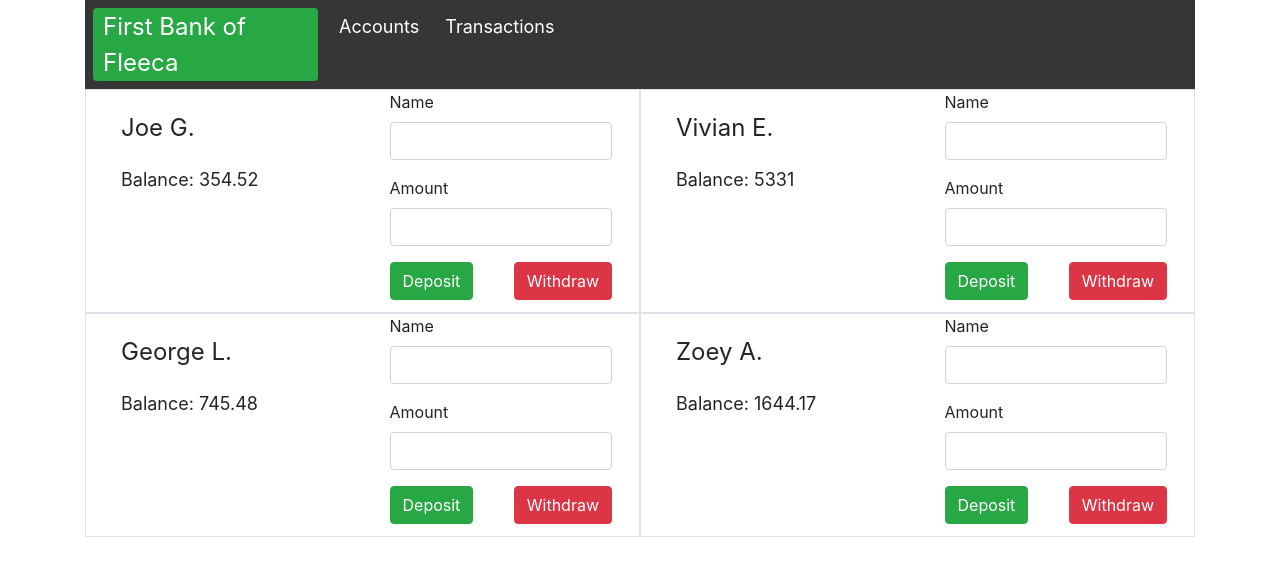
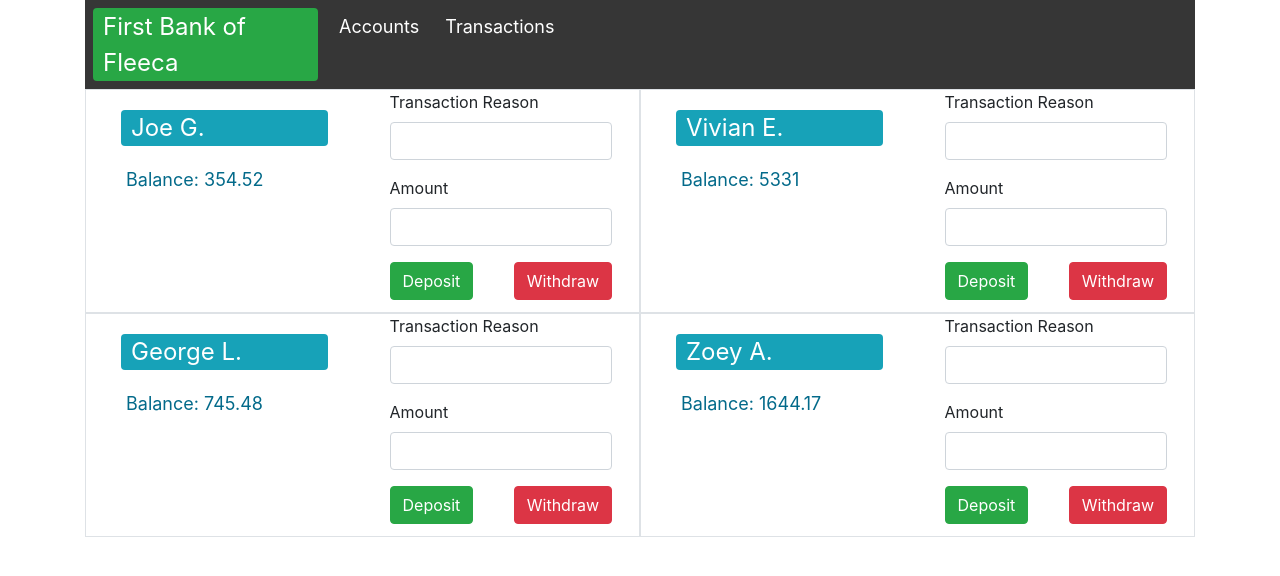
Before and after one commit to krojas64/is322-final-project, a React (Create React App) app: page / in a window 1280 px wide. Shown: the top 576 px of the page. Built offline with nearby package versions, Linux system fonts and the light colour scheme.

Commit message:
Added more files, transactions can be added now

```diff
--- a/src/actions/index.js
+++ b/src/actions/index.js
@@ -1,8 +1,8 @@
-export const AddTransaction = (name, amount) => {
+export const AddTransaction = (reason, id, amount) => {
     return {
         type: 'ADD_TRANSACTION',
         payload: {
-            name, amount,
+            reason, id, amount,
         }
     }
 };
--- a/src/components/Accounts.css
+++ b/src/components/Accounts.css
@@ -1,9 +1,13 @@
 .account-name {
     font-size: x-large;
     margin: 20px;
+    padding-left: 10px;
+    color: white;
 }
 
 .balance {
     font-size: large;
     margin: 20px;
+    padding-left: 5px;
+    color: #036a8a;
 }
--- a/src/components/Accounts.js
+++ b/src/components/Accounts.js
@@ -13,7 +13,7 @@ class Accounts extends React.Component {
                         <div className="col border">
                             <div className="row">
                                 <div className="col">
-                                    <div className="account-name">
+                                    <div className="account-name bg-info rounded">
                                         {this.props.accounts[0].name}
                                     </div>
                                     <div className="balance">
@@ -21,14 +21,14 @@ class Accounts extends React.Component {
                                     </div>
                                 </div>
                                 <div className="col">
-                                    <CreateTransaction />
+                                    <CreateTransaction id={this.props.accounts[0].id} />
                                 </div>
                             </div>
                         </div>
                         <div className="col border">
                             <div className="row">
                                 <div className="col">
-                                    <div className="account-name">
+                                    <div className="account-name bg-info rounded">
                                         {this.props.accounts[1].name}
                                     </div>
                                     <div className="balance">
@@ -36,7 +36,7 @@ class Accounts extends React.Component {
                                     </div>
                                 </div>
                                 <div className="col">
-                                    <CreateTransaction />
+                                    <CreateTransaction id={this.props.accounts[1].id} />
                                 </div>
                             </div>
                         </div>
@@ -45,7 +45,7 @@ class Accounts extends React.Component {
                         <div className="col border">
                             <div className="row">
                                 <div className="col">
-                                    <div className="account-name">
+                                    <div className="account-name bg-info rounded">
                                         {this.props.accounts[2].name}
                                     </div>
                                     <div className="balance">
@@ -53,14 +53,14 @@ class Accounts extends React.Component {
                                     </div>
                                 </div>
                                 <div className="col">
-                                    <CreateTransaction />
+                                    <CreateTransaction id={this.props.accounts[2].id} />
                                 </div>
                             </div>
                         </div>
                         <div className="col border">
                             <div className="row">
                                 <div className="col">
-                                    <div className="account-name">
+                                    <div className="account-name bg-info rounded">
                                         {this.props.accounts[3].name}
                                     </div>
                                     <div className="balance">
@@ -68,7 +68,7 @@ class Accounts extends React.Component {
                                     </div>
                                 </div>
                                 <div className="col">
-                                    <CreateTransaction />
+                                    <CreateTransaction id={this.props.accounts[3].id} />
                                 </div>
                             </div>
                         </div>
--- a/src/components/App.js
+++ b/src/components/App.js
@@ -7,35 +7,9 @@ import Tabs from './Tabs';
 import Accounts from './Accounts';
 import Transactions from './Transactions';
 import PersonalTransaction from './PersonalTransaction';
+import EditAccount from './EditAccount';
 
 class App extends React.Component {
-    state = {
-        accounts: [],
-        transactions: [],
-        errorMessage: '',
-    }
-
-    /*componentDidMount() {
-        this.getData();
-    }
-
-    getData() {
-        axios.get('https://my-json-server.typicode.com/krojas64/final-db/accounts')
-        .then(response => {
-            this.setState({ accounts: response.data });
-            console.log(this.state.accounts);
-        }).catch(error => {
-            this.setState({ errorMessage: error.message });
-        });
-
-        axios.get('https://my-json-server.typicode.com/krojas64/final-db/transactions')
-        .then(response => {
-            this.setState({ transactions: response.data });
-            console.log(this.state.transactions);
-        }).catch(error => {
-            this.setState({ errorMessage: error.message });
-        });
-    }*/
 
     render() {
         return (
@@ -46,6 +20,7 @@ class App extends React.Component {
                         <Route path="/" exact component={Accounts} />
                         <Route path="/transactions" component={Transactions} />
                         <Route path="/page/:id" component={PersonalTransaction} />
+                        <Route path="/page/:id/edit" exact component={EditAccount} />
                     </div>
                 </BrowserRouter>
             </div>
--- a/src/components/CreateTransaction.js
+++ b/src/components/CreateTransaction.js
@@ -6,25 +6,25 @@ import { AddTransaction } from '../actions';
 class CreateTransaction extends React.Component {
 
     state = {
-        name: '',
+        reason: '',
         amount: '',
     }
 
     onFormSubmit = (event) => {
         event.preventDefault();
-        //this.props.AddTransaction(this.state.name, this.state.amount);
-        this.setState({name: '', amount: ''})
+        this.props.AddTransaction(this.state.reason, this.props.id, this.state.amount);
+        this.setState({reason: '', amount: ''})
     }
 
     render() {
         return (
             <form onSubmit={this.onFormSubmit} style={{padding: '0 12px 12px'}}>
                 <div className="form-group">
-                    <label>Name</label>
+                    <label>Transaction Reason</label>
                     <input type="text" className="form-control"
-                        name="name"
-                        value={this.state.name}
-                        onChange={event => this.setState({name: event.target.value})}>
+                        name="reason"
+                        value={this.state.reason}
+                        onChange={event => this.setState({reason: event.target.value})}>
                     </input>
                 </div>
 
@@ -43,4 +43,4 @@ class CreateTransaction extends React.Component {
     }
 }
 
-export default CreateTransaction;
+export default connect(null, {AddTransaction})(CreateTransaction);
--- /dev/null
+++ b/src/components/EditAccount.js
@@ -0,0 +1,21 @@
+import React from 'react';
+import { connect } from "react-redux";
+
+
+class EditAccount extends React.Component {
+    render() {
+        return (
+            <h3>The edit page for account {this.props.match.params.id}</h3>
+        )
+    }
+
+}
+
+const mapStateToProps = state => {
+    return {
+        accounts: state.transaction.accounts,
+        transactions: state.transaction.transactions
+    };
+};
+
+export default connect(mapStateToProps)(EditAccount);
--- /dev/null
+++ b/src/components/PersonalTransaction.css
@@ -0,0 +1,13 @@
+.options-holder {
+    height: 75px;
+
+}
+
+.options-name {
+    font-size: x-large;
+    margin: 15px;
+}
+
+.options-button {
+    margin: 15px;
+}
--- a/src/components/Transactions.js
+++ b/src/components/Transactions.js
@@ -18,7 +18,10 @@ class Transactions extends React.Component {
                             Reason: {char.reason}
                         </div>
                         <div className="col">
-                            Amount: {char.amount}
+                            Amount:
+                            <div className="amount badge badge-info badge-pull">
+                            {char.amount}
+                            </div>
                         </div>
                     </div>
                 </li>
--- a/src/reducers/TransactionReducer.js
+++ b/src/reducers/TransactionReducer.js
@@ -43,7 +43,18 @@ const transactionReducer = (state = DEFAULT_STATE, action) => {
     console.log(newState)
     switch (action.type) {
         case 'ADD_TRANSACTION':
-            return newState;
+            const transaction = action.payload;
+            const {id} = action.payload;
+            //console.log(transaction);
+            //console.log(id);
+            const acct = state.transactions.find(act => String(act.id) === String(id));
+            //console.log(acct);
+            //console.log(state.transactions);
+            //console.log(acct.name);
+            transaction.name = acct.name;
+            state.transactions.push(transaction);
+            console.log(state);
+            return state;
 
 
         default:
```
Also changed, not shown: src/components/PersonalTransaction.js (+26 -9 lines).
